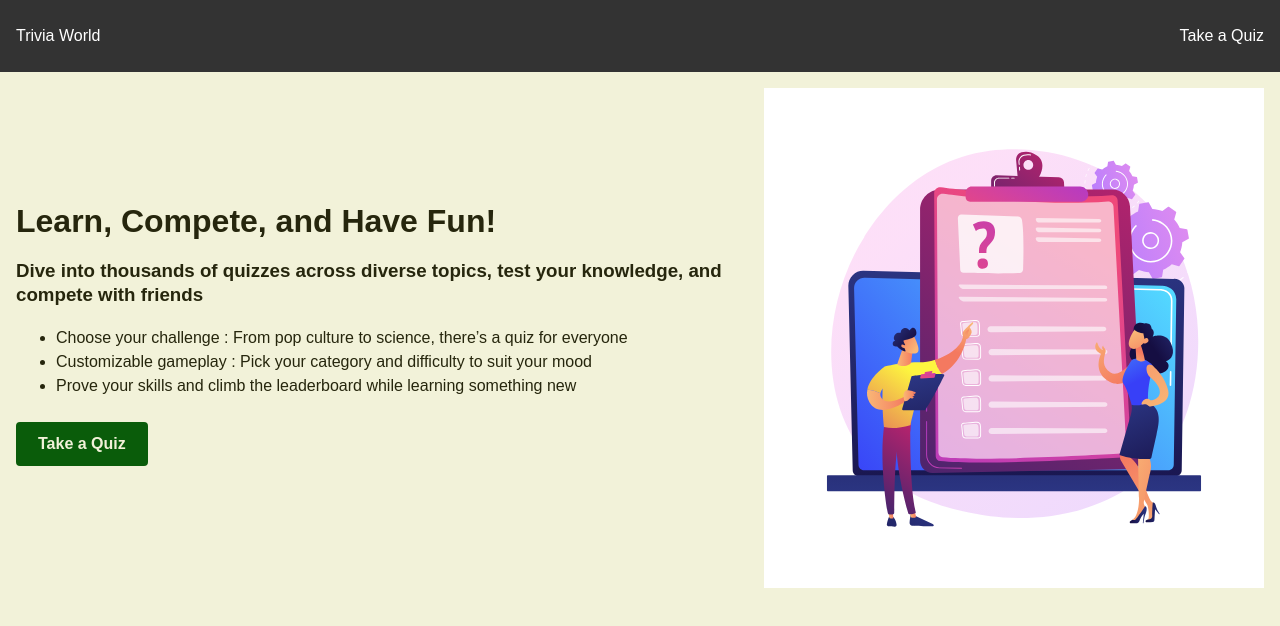
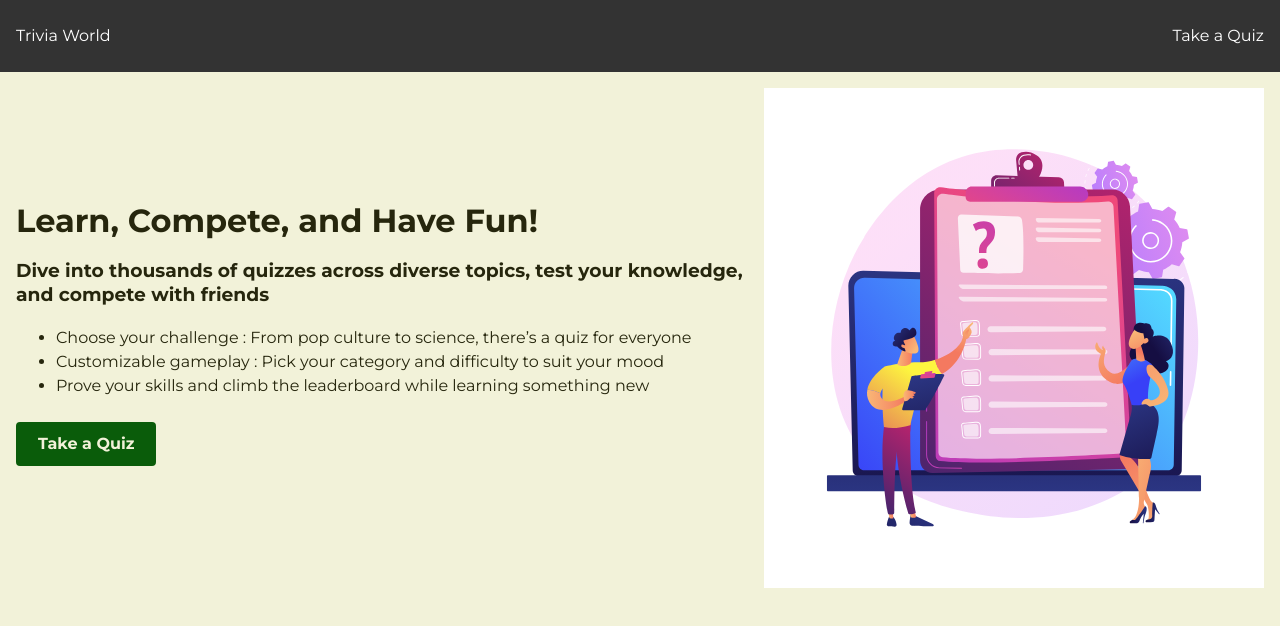
Before and after one commit to mansouriothmane/trivia-world, an Angular app: page / in a window 1280 px wide. Shown: the top 626 px of the page. Built offline with nearby package versions, Linux system fonts and the light colour scheme.

Commit message:
import css font

```diff
--- a/src/styles.scss
+++ b/src/styles.scss
@@ -1,6 +1,8 @@
+@import url("https://fonts.googleapis.com/css2?family=Montserrat:wght@400;700&display=swap");
+
 :root {
     --ff: "Montserrat", sans-serif;
-    --h1: 800 2rem / 1.2em var(--ff);
+    --h1: 700 2rem / 1.2em var(--ff);
     --p: 400 1rem / 1.5em var(--ff);
     --hue: 60;
     --tertiary-hue: calc(var(--hue) + 300);
```
